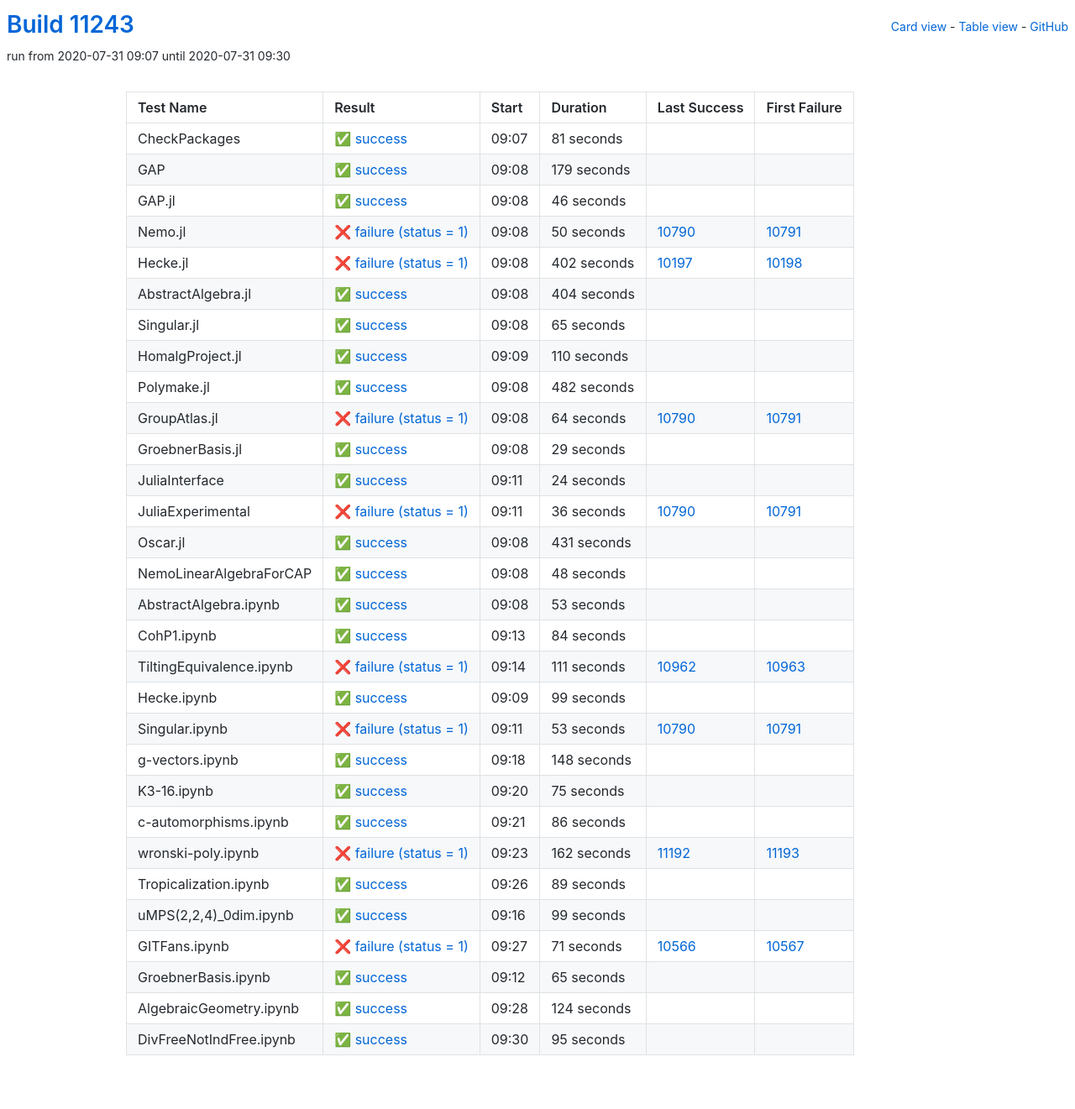
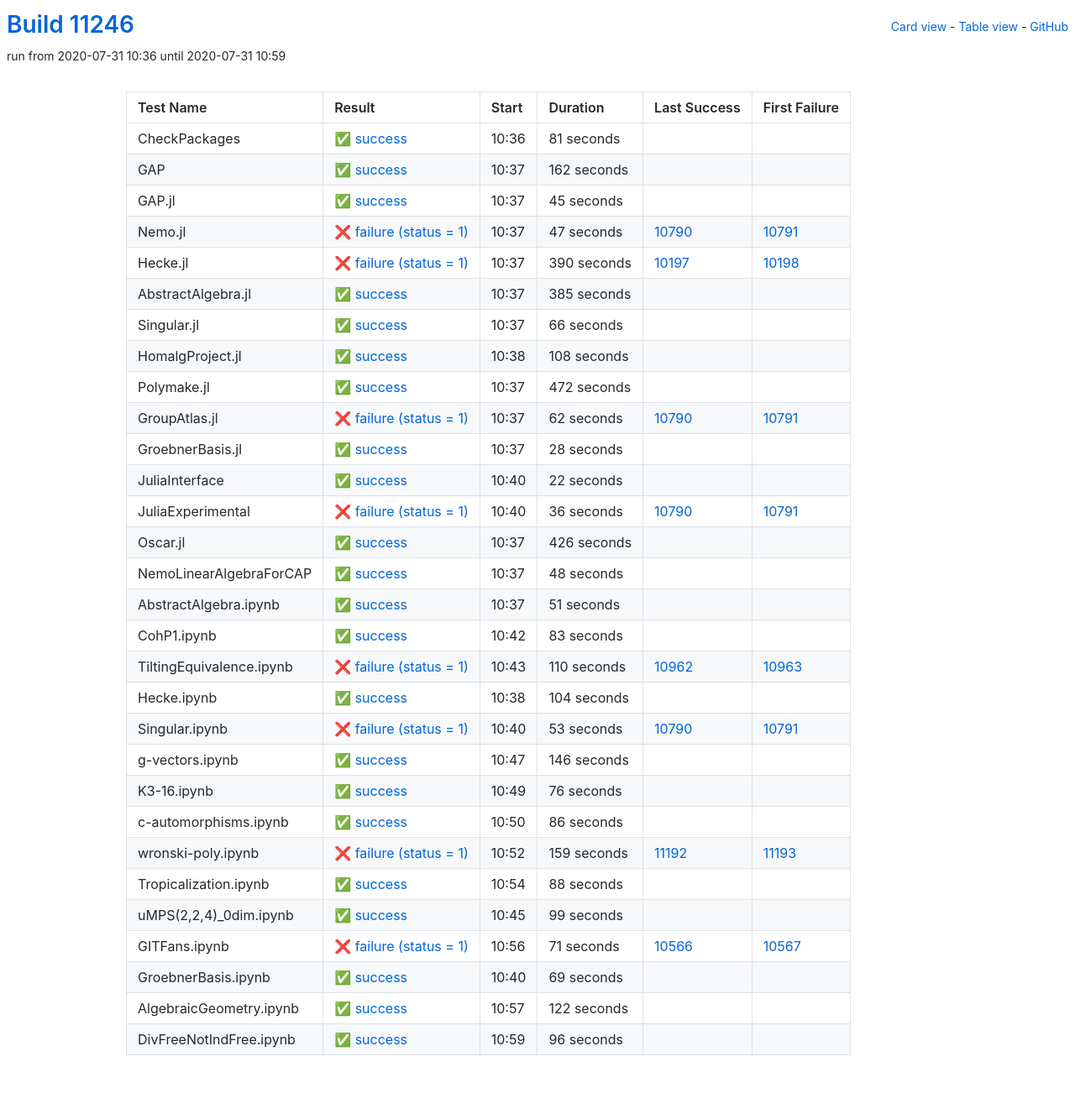
Before and after one commit to oscar-system/oscar-ci-status, a Jekyll site: the page built from table.html, in a window 1280 px wide. Shown: the whole page at 84% size. Built offline with Jekyll 4.4.1, drawn with Linux system fonts in a browser that asks for light colours.

Commit message:
Build #11246

```diff
--- a/_data/ci.yml
+++ b/_data/ci.yml
@@ -1,6 +1,6 @@
 ---
-build: 11243
-build_url: https://oscarci.mathematik.uni-kl.de/job/oscar/11243/
+build: 11246
+build_url: https://oscarci.mathematik.uni-kl.de/job/oscar/11246/
 job: oscar
 organization: oscar-system
 repo: oscar-ci-status
@@ -8,8 +8,8 @@
 tests:
 - name: CheckPackages
   id: checkpackages
-  log: https://oscarci.mathematik.uni-kl.de/job/oscar/11243/artifact/logs/build-11243/CheckPackages.log
-  start: 2020-07-31 09:07
+  log: https://oscarci.mathematik.uni-kl.de/job/oscar/11246/artifact/logs/build-11246/CheckPackages.log
+  start: 2020-07-31 10:36
   success: true
   exitcode: 0
   status: success
@@ -20,140 +20,140 @@
   first_failure_url:
 - name: GAP
   id: gap
-  log: https://oscarci.mathematik.uni-kl.de/job/oscar/11243/artifact/logs/build-11243/GAP.log
-  start: 2020-07-31 09:08
+  log: https://oscarci.mathematik.uni-kl.de/job/oscar/11246/artifact/logs/build-11246/GAP.log
+  start: 2020-07-31 10:37
   success: true
   exitcode: 0
   status: success
-  duration: 179
+  duration: 162
   last_success: false
   last_success_url:
   first_failure: false
   first_failure_url:
 - name: GAP.jl
   id: gap-jl
-  log: https://oscarci.mathematik.uni-kl.de/job/oscar/11243/artifact/logs/build-11243/GAP.jl.log
-  start: 2020-07-31 09:08
+  log: https://oscarci.mathematik.uni-kl.de/job/oscar/11246/artifact/logs/build-11246/GAP.jl.log
+  start: 2020-07-31 10:37
   success: true
   exitcode: 0
   status: success
-  duration: 46
+  duration: 45
   last_success: false
   last_success_url:
   first_failure: false
   first_failure_url:
 - name: Nemo.jl
   id: nemo-jl
-  log: https://oscarci.mathematik.uni-kl.de/job/oscar/11243/artifact/logs/build-11243/Nemo.jl.log
-  start: 2020-07-31 09:08
+  log: https://oscarci.mathematik.uni-kl.de/job/oscar/11246/artifact/logs/build-11246/Nemo.jl.log
+  start: 2020-07-31 10:37
   success: false
   exitcode: 1
   status: failure
-  duration: 50
+  duration: 47
   last_success: 10790
   last_success_url: https://oscarci.mathematik.uni-kl.de/job/oscar/10790/
   first_failure: 10791
   first_failure_url: https://oscarci.mathematik.uni-kl.de/job/oscar/10791/
 - name: Hecke.jl
   id: hecke-jl
-  log: https://oscarci.mathematik.uni-kl.de/job/oscar/11243/artifact/logs/build-11243/Hecke.jl.log
-  start: 2020-07-31 09:08
+  log: https://oscarci.mathematik.uni-kl.de/job/oscar/11246/artifact/logs/build-11246/Hecke.jl.log
+  start: 2020-07-31 10:37
   success: false
   exitcode: 1
   status: failure
-  duration: 402
+  duration: 390
   last_success: 10197
   last_success_url: https://oscarci.mathematik.uni-kl.de/job/oscar/10197/
   first_failure: 10198
   first_failure_url: https://oscarci.mathematik.uni-kl.de/job/oscar/10198/
 - name: AbstractAlgebra.jl
   id: abstractalgebra-jl
-  log: https://oscarci.mathematik.uni-kl.de/job/oscar/11243/artifact/logs/build-11243/AbstractAlgebra.jl.log
-  start: 2020-07-31 09:08
+  log: https://oscarci.mathematik.uni-kl.de/job/oscar/11246/artifact/logs/build-11246/AbstractAlgebra.jl.log
+  start: 2020-07-31 10:37
   success: true
   exitcode: 0
   status: success
-  duration: 404
+  duration: 385
   last_success: false
   last_success_url:
   first_failure: false
   first_failure_url:
 - name: Singular.jl
   id: singular-jl
-  log: https://oscarci.mathematik.uni-kl.de/job/oscar/11243/artifact/logs/build-11243/Singular.jl.log
-  start: 2020-07-31 09:08
+  log: https://oscarci.mathematik.uni-kl.de/job/oscar/11246/artifact/logs/build-11246/Singular.jl.log
+  start: 2020-07-31 10:37
   success: true
   exitcode: 0
   status: success
-  duration: 65
+  duration: 66
   last_success: false
   last_success_url:
   first_failure: false
   first_failure_url:
 - name: HomalgProject.jl
   id: homalgproject-jl
-  log: https://oscarci.mathematik.uni-kl.de/job/oscar/11243/artifact/logs/build-11243/HomalgProject.jl.log
-  start: 2020-07-31 09:09
+  log: https://oscarci.mathematik.uni-kl.de/job/oscar/11246/artifact/logs/build-11246/HomalgProject.jl.log
+  start: 2020-07-31 10:38
   success: true
   exitcode: 0
   status: success
-  duration: 110
+  duration: 108
   last_success: false
   last_success_url:
   first_failure: false
   first_failure_url:
 - name: Polymake.jl
   id: polymake-jl
-  log: https://oscarci.mathematik.uni-kl.de/job/oscar/11243/artifact/logs/build-11243/Polymake.jl.log
-  start: 2020-07-31 09:08
+  log: https://oscarci.mathematik.uni-kl.de/job/oscar/11246/artifact/logs/build-11246/Polymake.jl.log
+  start: 2020-07-31 10:37
   success: true
   exitcode: 0
   status: success
-  duration: 482
+  duration: 472
   last_success: false
   last_success_url:
   first_failure: false
   first_failure_url:
 - name: GroupAtlas.jl
   id: groupatlas-jl
-  log: https://oscarci.mathematik.uni-kl.de/job/oscar/11243/artifact/logs/build-11243/GroupAtlas.jl.log
-  start: 2020-07-31 09:08
+  log: https://oscarci.mathematik.uni-kl.de/job/oscar/11246/artifact/logs/build-11246/GroupAtlas.jl.log
+  start: 2020-07-31 10:37
   success: false
   exitcode: 1
   status: failure
-  duration: 64
+  duration: 62
   last_success: 10790
   last_success_url: https://oscarci.mathematik.uni-kl.de/job/oscar/10790/
   first_failure: 10791
   first_failure_url: https://oscarci.mathematik.uni-kl.de/job/oscar/10791/
 - name: GroebnerBasis.jl
   id: groebnerbasis-jl
-  log: https://oscarci.mathematik.uni-kl.de/job/oscar/11243/artifact/logs/build-11243/GroebnerBasis.jl.log
-  start: 2020-07-31 09:08
+  log: https://oscarci.mathematik.uni-kl.de/job/oscar/11246/artifact/logs/build-11246/GroebnerBasis.jl.log
+  start: 2020-07-31 10:37
   success: true
   exitcode: 0
   status: success
-  duration: 29
+  duration: 28
   last_success: false
   last_success_url:
   first_failure: false
   first_failure_url:
 - name: JuliaInterface
   id: juliainterface
-  log: https://oscarci.mathematik.uni-kl.de/job/oscar/11243/artifact/logs/build-11243/JuliaInterface.log
-  start: 2020-07-31 09:11
+  log: https://oscarci.mathematik.uni-kl.de/job/oscar/11246/artifact/logs/build-11246/JuliaInterface.log
+  start: 2020-07-31 10:40
   success: true
   exitcode: 0
   status: success
-  duration: 24
+  duration: 22
   last_success: false
   last_success_url:
   first_failure: false
   first_failure_url:
 - name: JuliaExperimental
   id: juliaexperimental
-  log: https://oscarci.mathematik.uni-kl.de/job/oscar/11243/artifact/logs/build-11243/JuliaExperimental.log
-  start: 2020-07-31 09:11
+  log: https://oscarci.mathematik.uni-kl.de/job/oscar/11246/artifact/logs/build-11246/JuliaExperimental.log
+  start: 2020-07-31 10:40
   success: false
   exitcode: 1
   status: failure
@@ -164,20 +164,20 @@
   first_failure_url: https://oscarci.mathematik.uni-kl.de/job/oscar/10791/
 - name: Oscar.jl
   id: oscar-jl
-  log: https://oscarci.mathematik.uni-kl.de/job/oscar/11243/artifact/logs/build-11243/Oscar.jl.log
-  start: 2020-07-31 09:08
+  log: https://oscarci.mathematik.uni-kl.de/job/oscar/11246/artifact/logs/build-11246/Oscar.jl.log
+  start: 2020-07-31 10:37
   success: true
   exitcode: 0
   status: success
-  duration: 431
+  duration: 426
   last_success: false
   last_success_url:
   first_failure: false
   first_failure_url:
 - name: NemoLinearAlgebraForCAP
   id: nemolinearalgebraforcap
-  log: https://oscarci.mathematik.uni-kl.de/job/oscar/11243/artifact/logs/build-11243/NemoLinearAlgebraForCAP.log
-  start: 2020-07-31 09:08
+  log: https://oscarci.mathematik.uni-kl.de/job/oscar/11246/artifact/logs/build-11246/NemoLinearAlgebraForCAP.log
+  start: 2020-07-31 10:37
   success: true
   exitcode: 0
   status: success
@@ -188,56 +188,56 @@
   first_failure_url:
 - name: AbstractAlgebra.ipynb
   id: abstractalgebra-ipynb
-  log: https://oscarci.mathematik.uni-kl.de/job/oscar/11243/artifact/logs/build-11243/AbstractAlgebra.ipynb.log
-  start: 2020-07-31 09:08
+  log: https://oscarci.mathematik.uni-kl.de/job/oscar/11246/artifact/logs/build-11246/AbstractAlgebra.ipynb.log
+  start: 2020-07-31 10:37
   success: true
   exitcode: 0
   status: success
-  duration: 53
+  duration: 51
   last_success: false
   last_success_url:
   first_failure: false
   first_failure_url:
 - name: CohP1.ipynb
   id: cohp1-ipynb
-  log: https://oscarci.mathematik.uni-kl.de/job/oscar/11243/artifact/logs/build-11243/CohP1.ipynb.log
-  start: 2020-07-31 09:13
+  log: https://oscarci.mathematik.uni-kl.de/job/oscar/11246/artifact/logs/build-11246/CohP1.ipynb.log
+  start: 2020-07-31 10:42
   success: true
   exitcode: 0
   status: success
-  duration: 84
+  duration: 83
   last_success: false
   last_success_url:
   first_failure: false
   first_failure_url:
 - name: TiltingEquivalence.ipynb
   id: tiltingequivalence-ipynb
-  log: https://oscarci.mathematik.uni-kl.de/job/oscar/11243/artifact/logs/build-11243/TiltingEquivalence.ipynb.log
-  start: 2020-07-31 09:14
+  log: https://oscarci.mathematik.uni-kl.de/job/oscar/11246/artifact/logs/build-11246/TiltingEquivalence.ipynb.log
+  start: 2020-07-31 10:43
   success: false
   exitcode: 1
   status: failure
-  duration: 111
+  duration: 110
   last_success: 10962
   last_success_url: https://oscarci.mathematik.uni-kl.de/job/oscar/10962/
   first_failure: 10963
   first_failure_url: https://oscarci.mathematik.uni-kl.de/job/oscar/10963/
 - name: Hecke.ipynb
   id: hecke-ipynb
-  log: https://oscarci.mathematik.uni-kl.de/job/oscar/11243/artifact/logs/build-11243/Hecke.ipynb.log
-  start: 2020-07-31 09:09
+  log: https://oscarci.mathematik.uni-kl.de/job/oscar/11246/artifact/logs/build-11246/Hecke.ipynb.log
+  start: 2020-07-31 10:38
   success: true
   exitcode: 0
   status: success
-  duration: 99
+  duration: 104
   last_success: false
   last_success_url:
   first_failure: false
   first_failure_url:
 - name: Singular.ipynb
   id: singular-ipynb
-  log: https://oscarci.mathematik.uni-kl.de/job/oscar/11243/artifact/logs/build-11243/Singular.ipynb.log
-  start: 2020-07-31 09:11
+  log: https://oscarci.mathematik.uni-kl.de/job/oscar/11246/artifact/logs/build-11246/Singular.ipynb.log
+  start: 2020-07-31 10:40
   success: false
   exitcode: 1
   status: failure
@@ -248,32 +248,32 @@
   first_failure_url: https://oscarci.mathematik.uni-kl.de/job/oscar/10791/
 - name: g-vectors.ipynb
   id: g-vectors-ipynb
-  log: https://oscarci.mathematik.uni-kl.de/job/oscar/11243/artifact/logs/build-11243/g-vectors.ipynb.log
-  start: 2020-07-31 09:18
+  log: https://oscarci.mathematik.uni-kl.de/job/oscar/11246/artifact/logs/build-11246/g-vectors.ipynb.log
+  start: 2020-07-31 10:47
   success: true
   exitcode: 0
   status: success
-  duration: 148
+  duration: 146
   last_success: false
   last_success_url:
   first_failure: false
   first_failure_url:
 - name: K3-16.ipynb
   id: k3-16-ipynb
-  log: https://oscarci.mathematik.uni-kl.de/job/oscar/11243/artifact/logs/build-11243/K3-16.ipynb.log
-  start: 2020-07-31 09:20
+  log: https://oscarci.mathematik.uni-kl.de/job/oscar/11246/artifact/logs/build-11246/K3-16.ipynb.log
+  start: 2020-07-31 10:49
   success: true
   exitcode: 0
   status: success
-  duration: 75
+  duration: 76
   last_success: false
   last_success_url:
   first_failure: false
   first_failure_url:
 - name: c-automorphisms.ipynb
   id: c-automorphisms-ipynb
-  log: https://oscarci.mathematik.uni-kl.de/job/oscar/11243/artifact/logs/build-11243/c-automorphisms.ipynb.log
-  start: 2020-07-31 09:21
+  log: https://oscarci.mathematik.uni-kl.de/job/oscar/11246/artifact/logs/build-11246/c-automorphisms.ipynb.log
+  start: 2020-07-31 10:50
   success: true
   exitcode: 0
   status: success
@@ -284,32 +284,32 @@
   first_failure_url:
 - name: wronski-poly.ipynb
   id: wronski-poly-ipynb
-  log: https://oscarci.mathematik.uni-kl.de/job/oscar/11243/artifact/logs/build-11243/wronski-poly.ipynb.log
-  start: 2020-07-31 09:23
+  log: https://oscarci.mathematik.uni-kl.de/job/oscar/11246/artifact/logs/build-11246/wronski-poly.ipynb.log
+  start: 2020-07-31 10:52
   success: false
   exitcode: 1
   status: failure
-  duration: 162
+  duration: 159
   last_success: 11192
   last_success_url: https://oscarci.mathematik.uni-kl.de/job/oscar/11192/
   first_failure: 11193
   first_failure_url: https://oscarci.mathematik.uni-kl.de/job/oscar/11193/
 - name: Tropicalization.ipynb
   id: tropicalization-ipynb
-  log: https://oscarci.mathematik.uni-kl.de/job/oscar/11243/artifact/logs/build-11243/Tropicalization.ipynb.log
-  start: 2020-07-31 09:26
+  log: https://oscarci.mathematik.uni-kl.de/job/oscar/11246/artifact/logs/build-11246/Tropicalization.ipynb.log
+  start: 2020-07-31 10:54
   success: true
   exitcode: 0
   status: success
-  duration: 89
+  duration: 88
   last_success: false
   last_success_url:
   first_failure: false
   first_failure_url:
 - name: uMPS(2,2,4)_0dim.ipynb
   id: umps-2-2-4-0dim-ipynb
-  log: https://oscarci.mathematik.uni-kl.de/job/oscar/11243/artifact/logs/build-11243/uMPS-2-2-4-_0dim.ipynb.log
-  start: 2020-07-31 09:16
+  log: https://oscarci.mathematik.uni-kl.de/job/oscar/11246/artifact/logs/build-11246/uMPS-2-2-4-_0dim.ipynb.log
+  start: 2020-07-31 10:45
   success: true
   exitcode: 0
   status: success
@@ -320,8 +320,8 @@
   first_failure_url:
 - name: GITFans.ipynb
   id: gitfans-ipynb
-  log: https://oscarci.mathematik.uni-kl.de/job/oscar/11243/artifact/logs/build-11243/GITFans.ipynb.log
-  start: 2020-07-31 09:27
+  log: https://oscarci.mathematik.uni-kl.de/job/oscar/11246/artifact/logs/build-11246/GITFans.ipynb.log
+  start: 2020-07-31 10:56
   success: false
   exitcode: 1
   status: failure
@@ -332,36 +332,36 @@
   first_failure_url: https://oscarci.mathematik.uni-kl.de/job/oscar/10567/
 - name: GroebnerBasis.ipynb
   id: groebnerbasis-ipynb
-  log: https://oscarci.mathematik.uni-kl.de/job/oscar/11243/artifact/logs/build-11243/GroebnerBasis.ipynb.log
-  start: 2020-07-31 09:12
+  log: https://oscarci.mathematik.uni-kl.de/job/oscar/11246/artifact/logs/build-11246/GroebnerBasis.ipynb.log
+  start: 2020-07-31 10:40
   success: true
   exitcode: 0
   status: success
-  duration: 65
+  duration: 69
   last_success: false
   last_success_url:
   first_failure: false
   first_failure_url:
 - name: AlgebraicGeometry.ipynb
   id: algebraicgeometry-ipynb
-  log: https://oscarci.mathematik.uni-kl.de/job/oscar/11243/artifact/logs/build-11243/AlgebraicGeometry.ipynb.log
-  start: 2020-07-31 09:28
+  log: https://oscarci.mathematik.uni-kl.de/job/oscar/11246/artifact/logs/build-11246/AlgebraicGeometry.ipynb.log
+  start: 2020-07-31 10:57
   success: true
   exitcode: 0
   status: success
-  duration: 124
+  duration: 122
   last_success: false
   last_success_url:
   first_failure: false
   first_failure_url:
 - name: DivFreeNotIndFree.ipynb
   id: divfreenotindfree-ipynb
-  log: https://oscarci.mathematik.uni-kl.de/job/oscar/11243/artifact/logs/build-11243/DivFreeNotIndFree.ipynb.log
-  start: 2020-07-31 09:30
+  log: https://oscarci.mathematik.uni-kl.de/job/oscar/11246/artifact/logs/build-11246/DivFreeNotIndFree.ipynb.log
+  start: 2020-07-31 10:59
   success: true
   exitcode: 0
   status: success
-  duration: 95
+  duration: 96
   last_success: false
   last_success_url:
   first_failure: false
```
Also changed, not shown: README.md.
